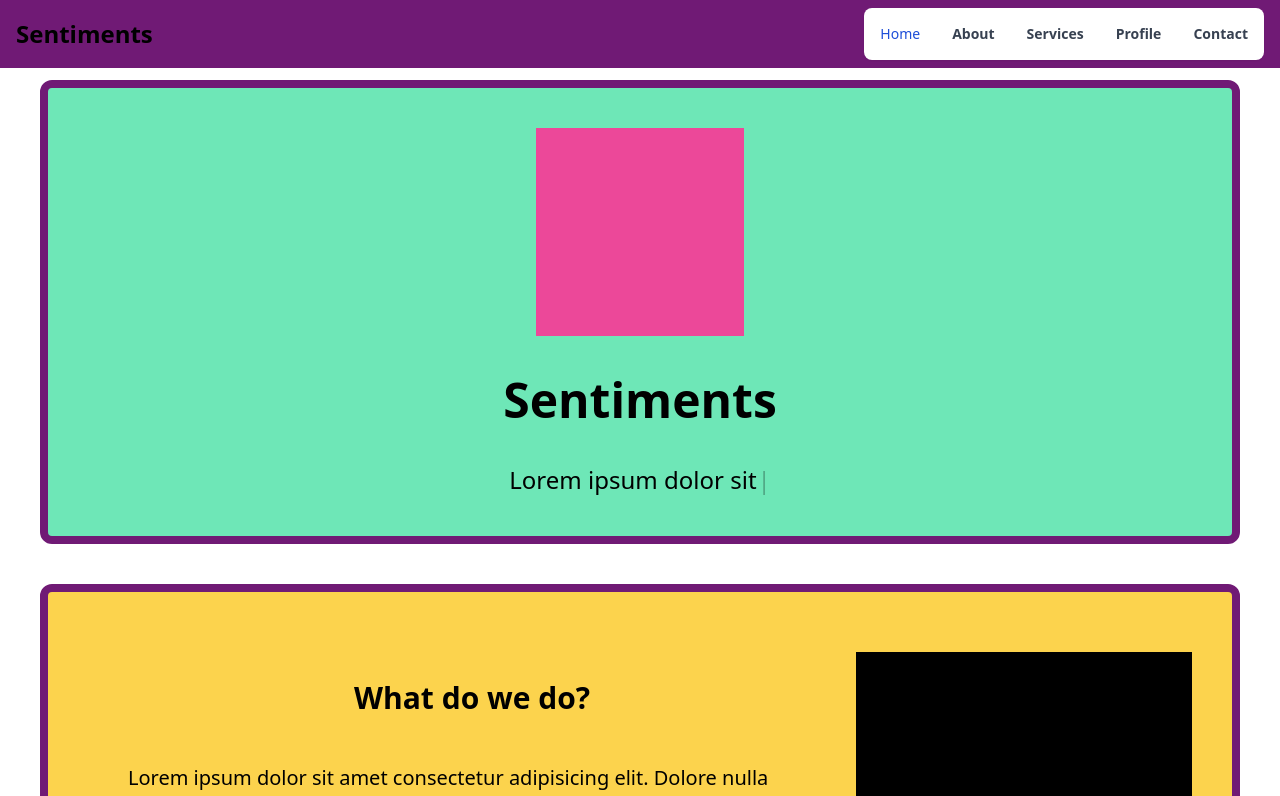
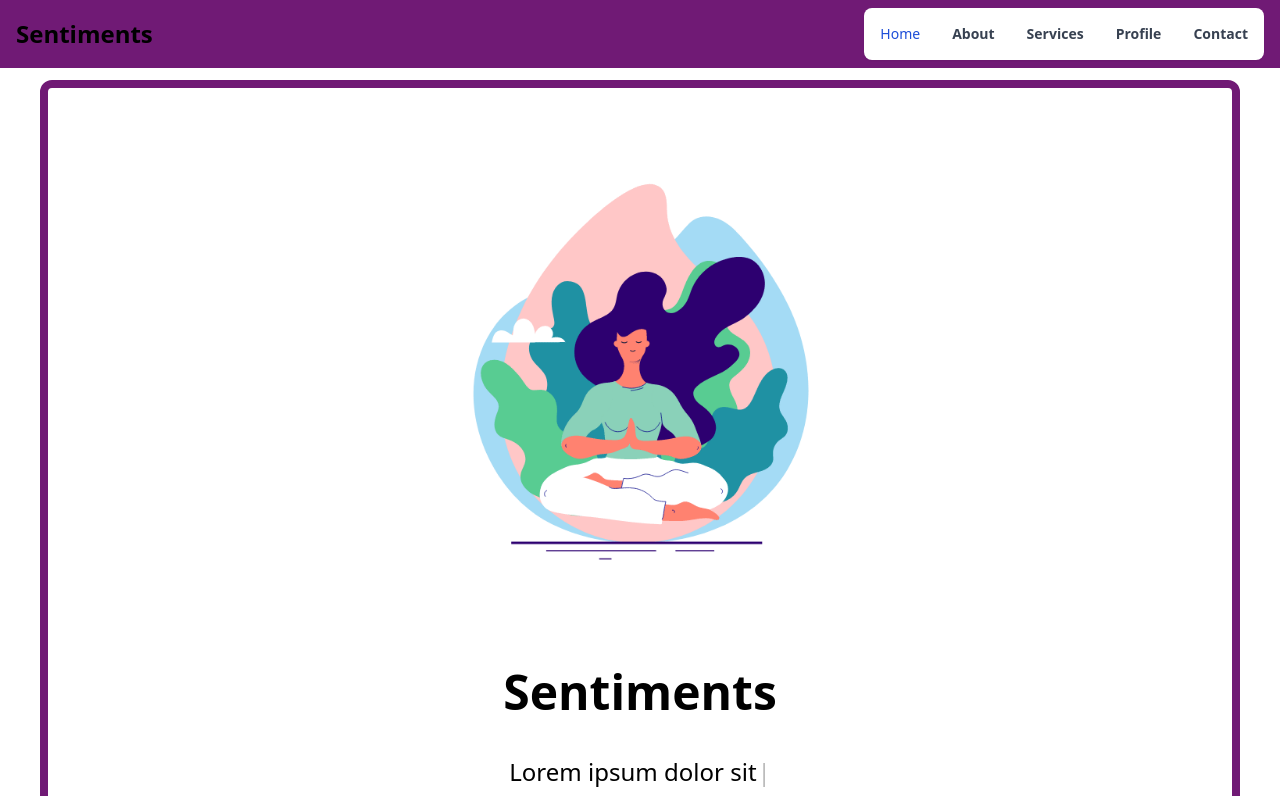
Before and after one commit to tany071/sentiments, a Next.js app: page / in a window 1280 px wide. Shown: the top 796 px of the page. Built offline with nearby package versions, Linux system fonts and the light colour scheme.

Commit message:
:sparkles: added aunty

```diff
--- a/src/pages/index.tsx
+++ b/src/pages/index.tsx
@@ -16,16 +16,16 @@ const Home: NextPage = () => {
         <link rel="icon" href="/favicon.ico" />
       </Head>
       <main className=" ">
-        <section className="mx-10 p-10 bg-emerald-300 border-8 border-fuchsia-900 rounded-xl">
+        <section className="mx-10 p-10 bg-white border-8 border-fuchsia-900 rounded-xl">
           <div className="flex flex-col items-center justify-center space-y-10 ">
-            <h1 className="bg-pink-500 h-52 w-52 "></h1>
+            <Image src="/landingIcon.gif" alt="Aunty" width={500} height={500}/>
             <h1 className="text-5xl font-bold">Sentiments</h1>
             <div className="text-2xl">
             <Typewriter
                  options={{
                     loop: true,
                   }}
-                  onInit={(typewriter) => {
+                  onInit={(typewriter:any) => {
                            typewriter.typeString('Lorem ipsum dolor sit')
                            .pauseFor(2500)
                           .deleteAll()
```
Also changed, not shown: public/landingIcon.gif (added).
